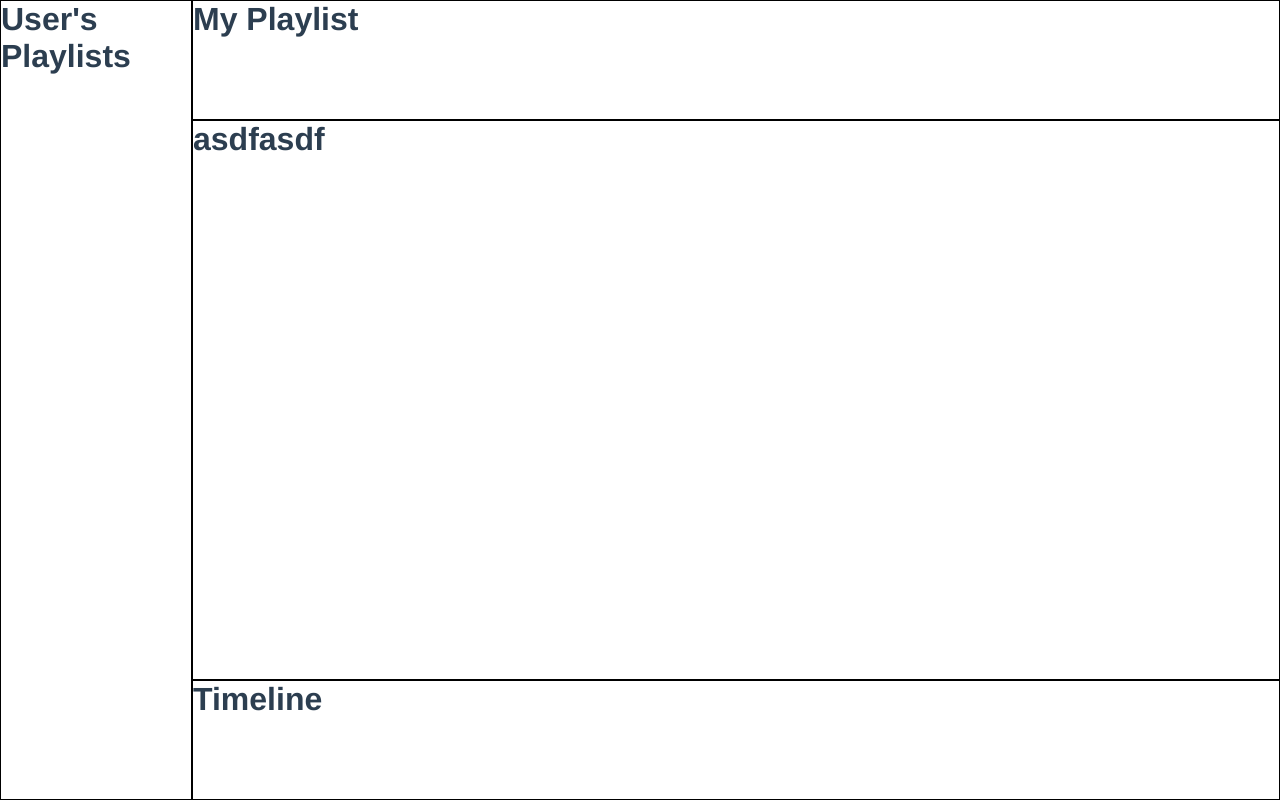
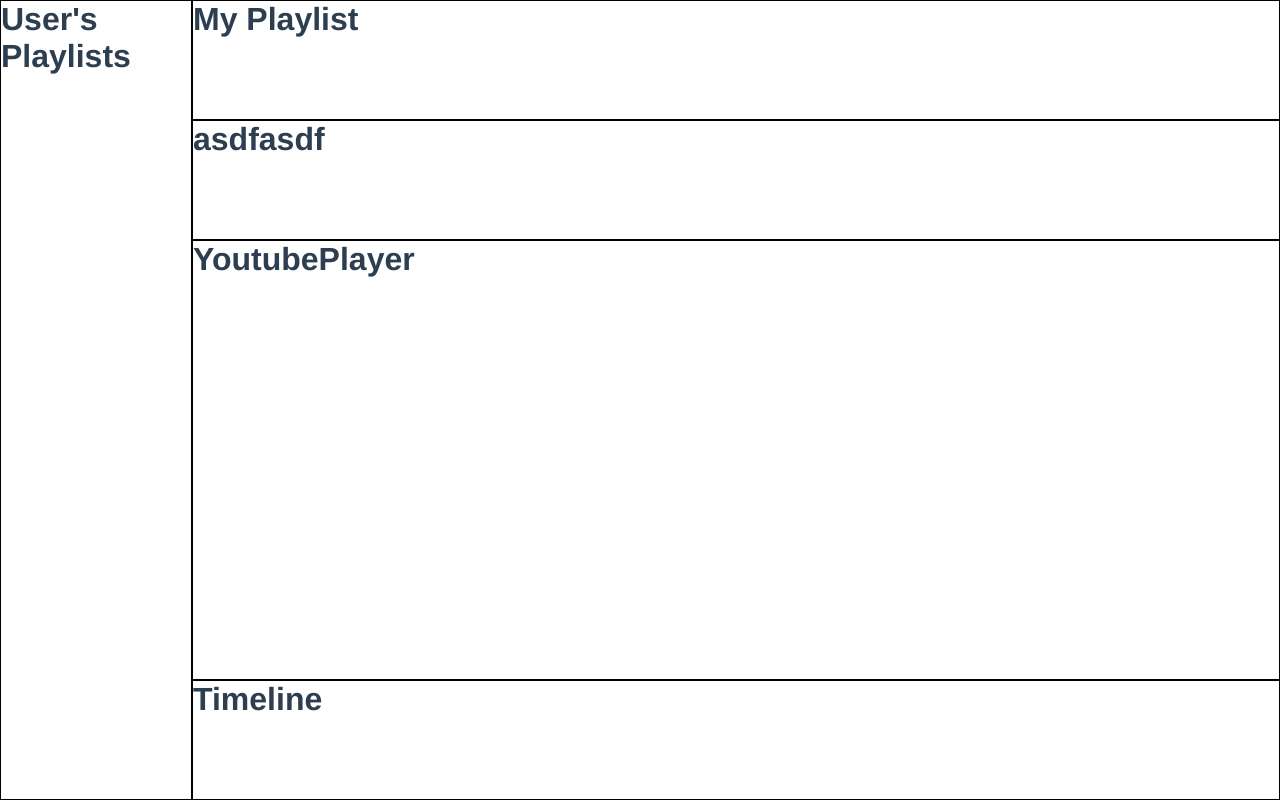
Before and after one commit to ollejj/ljudio, a Vue app in the folder frontend/: page / in a window 1280 px wide. Built offline with nearby package versions, Linux system fonts and the light colour scheme.

Commit message:
Added SongItem.vue and updated layout a bit

```diff
--- a/frontend/src/App.vue
+++ b/frontend/src/App.vue
@@ -4,11 +4,9 @@
       <Playlists class="playlists" user="User" />
     </div>
     <div class="right">
-            <PlaylistHeader
-                class="playlist-header"
-                playlistName="My Playlist"
-            />
+      <PlaylistHeader class="playlist-header" playlistName="My Playlist" />
       <PlaylistContent class="playlist-content" />
+      <SongItem class="songitem" />
       <Timeline class="timeline" />
     </div>
   </div>
@@ -19,7 +17,7 @@
 import PlaylistHeader from "./components/PlaylistHeader.vue";
 import PlaylistContent from "./components/PlaylistContent.vue";
 import Timeline from "./components/Timeline.vue";
-import SongItem from "./components/SongItem";
+import SongItem from "./components/SongItem.vue";
 
 export default {
   name: "App",
@@ -63,11 +61,15 @@
 
 .playlist-content {
   border: 1px solid black;
-    height: 70vh;
+  height: 15vh;
 }
 
 .timeline {
   border: 1px solid black;
   height: 15vh;
 }
+.songitem {
+  border: 1px solid black;
+  height: 55vh;
+}
 </style>
--- a/frontend/src/components/SongItem.vue
+++ b/frontend/src/components/SongItem.vue
@@ -1,5 +1,8 @@
 <template>
-  <div></div>
+  <div>
+    <h1>YoutubePlayer</h1>
+  </div>
+
 </template>
 
 <script>
```
Lines whose indentation alone changed are shown as unchanged.
